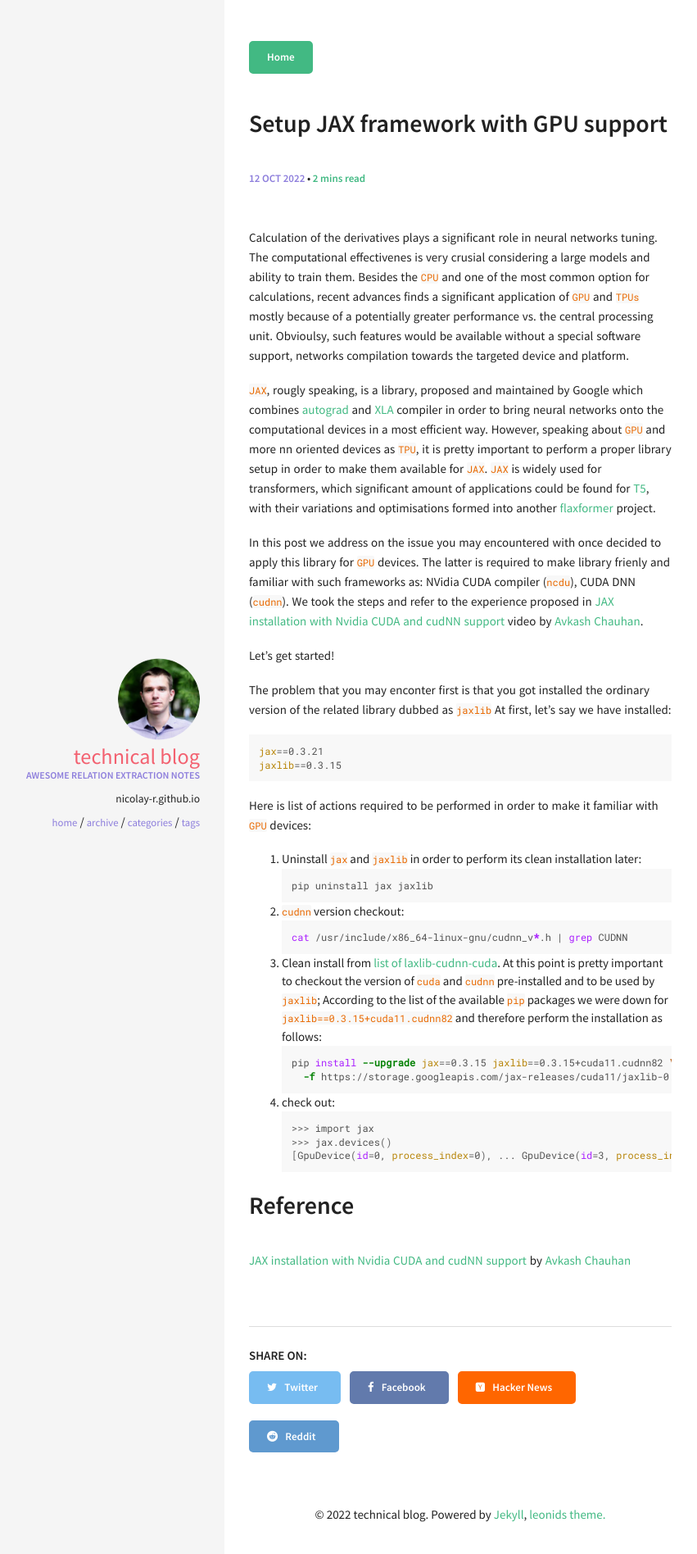
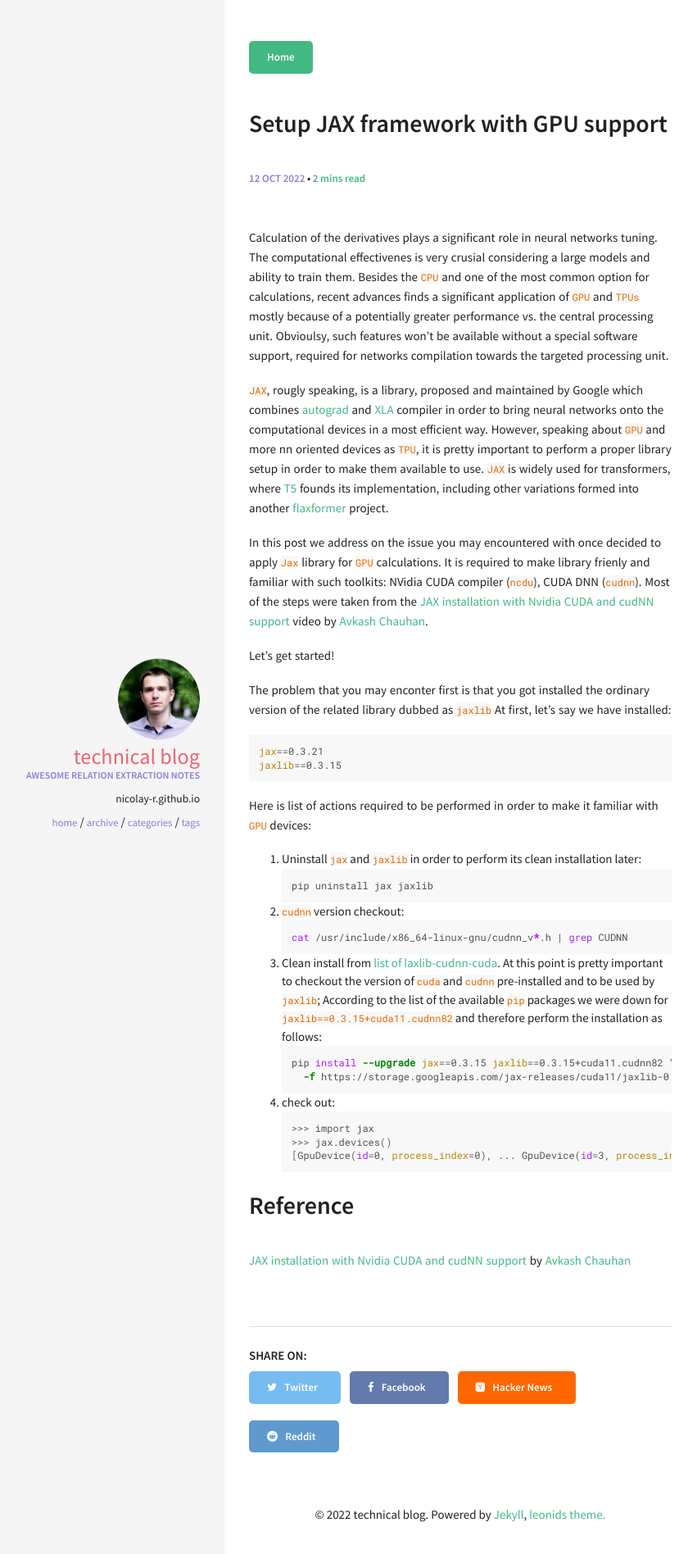
Before and after one commit to nicolay-r/blog, a Jekyll site: the page built from _posts/2022-10-12-setup-gpu-availablity-for-jaxlib.md, in a window 1280 px wide. Shown: the top 1896 px of the page at 82% size, without its empty margins (46-897 px from the left). Built offline with Jekyll 4.4.1, drawn with Linux system fonts in a browser that asks for light colours.

Commit message:
Update 2022-10-12-setup-gpu-availablity-for-jaxlib.md

```diff
--- a/_posts/2022-10-12-setup-gpu-availablity-for-jaxlib.md
+++ b/_posts/2022-10-12-setup-gpu-availablity-for-jaxlib.md
@@ -10,7 +10,8 @@ Calculation of the derivatives plays a significant role in neural networks tunin
 The computational effectivenes is very crusial considering a large models and ability to train them.
 Besides the `CPU` and one of the most common option for calculations, recent advances finds a significant application of `GPU` and `TPUs`
 mostly because of a potentially greater performance vs. the central processing unit.
-Obvioulsy, such features would be available without a special software support, networks compilation towards the targeted device and platform.
+Obvioulsy, such features won't be available without a special software support, required for networks compilation
+towards the targeted processing unit.
 
 <!--more-->
 
@@ -18,15 +19,15 @@ Obvioulsy, such features would be available without a special software support,
 [autograd](https://github.com/hips/autograd)
 and [XLA](https://www.tensorflow.org/xla)
 compiler in order to bring neural networks  onto the computational devices in a most efficient way.
-However, speaking about `GPU` and more nn oriented devices as `TPU`, it is pretty important to perform a proper library setup in order to
-make them available for `JAX`.
-`JAX` is widely used for transformers, which significant amount of applications could be found for
-[T5](https://github.com/google-research/t5x), with their variations and optimisations formed into another
-[flaxformer](https://github.com/google/flaxformer) project.
+However, speaking about `GPU` and more nn oriented devices as `TPU`, it is pretty important to perform a
+proper library setup in order to make them available to use.
+`JAX` is widely used for transformers, where [T5](https://github.com/google-research/t5x) founds its implementation,
+including other variations formed into another [flaxformer](https://github.com/google/flaxformer) project.
 
-In this post we address on the issue you may encountered with once decided to apply this library for `GPU` devices.
-The latter is required to make library frienly and familiar with such frameworks as: NVidia CUDA compiler (`ncdu`), CUDA DNN (`cudnn`).
-We took the steps and refer to the experience proposed in [JAX installation with Nvidia CUDA and cudNN support](https://www.youtube.com/watch?v=auksaSl8jlM) video by [Avkash Chauhan](https://twitter.com/prodramp).
+In this post we address on the issue you may encountered with once decided to apply `Jax` library for `GPU` calculations.
+It is required to make library frienly and familiar with such toolkits: NVidia CUDA compiler (`ncdu`), CUDA DNN (`cudnn`).
+Most of the steps were taken from the [JAX installation with Nvidia CUDA and cudNN support](https://www.youtube.com/watch?v=auksaSl8jlM)
+video by [Avkash Chauhan](https://twitter.com/prodramp).
 
 Let's get started!
 
```
